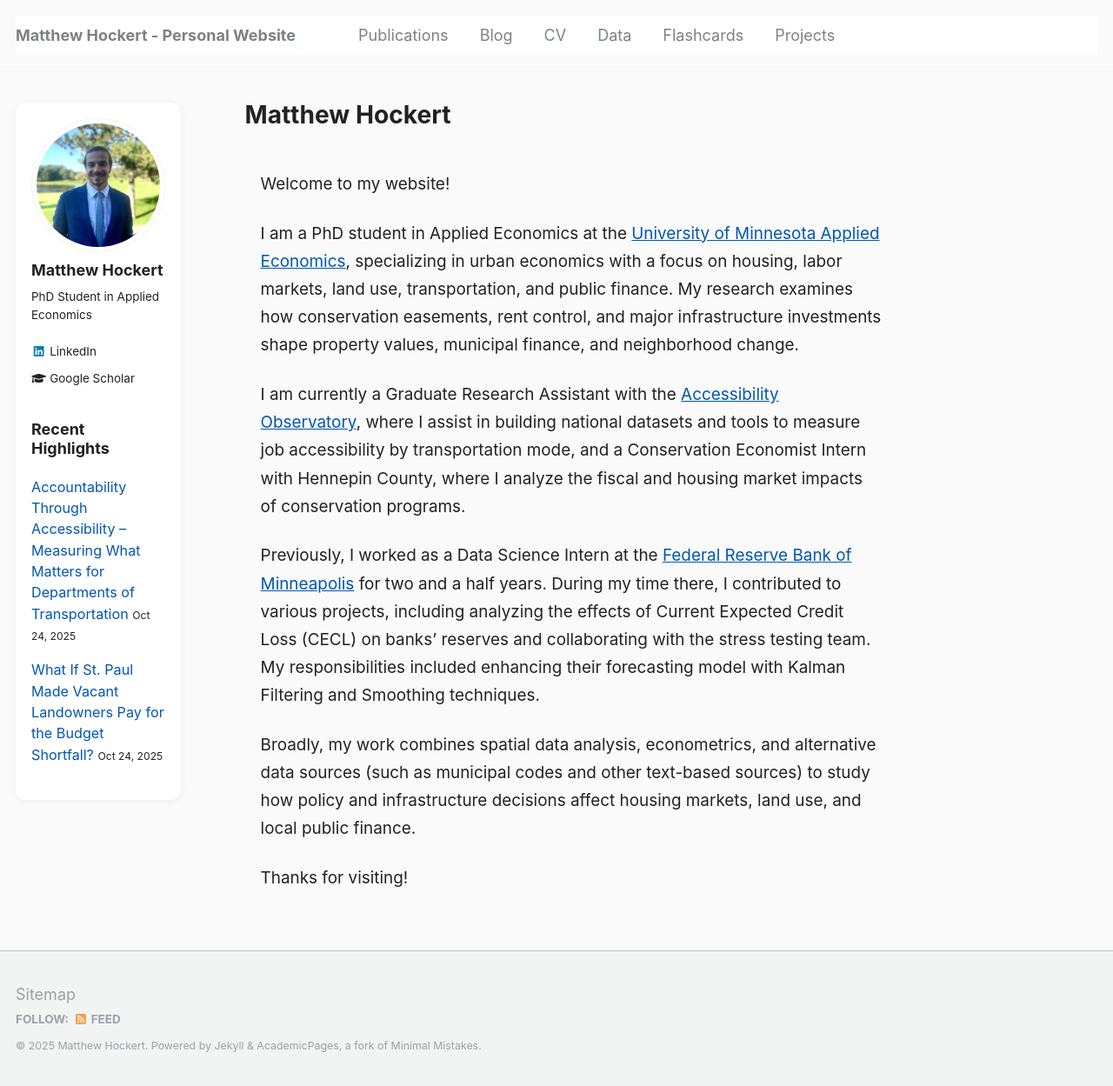
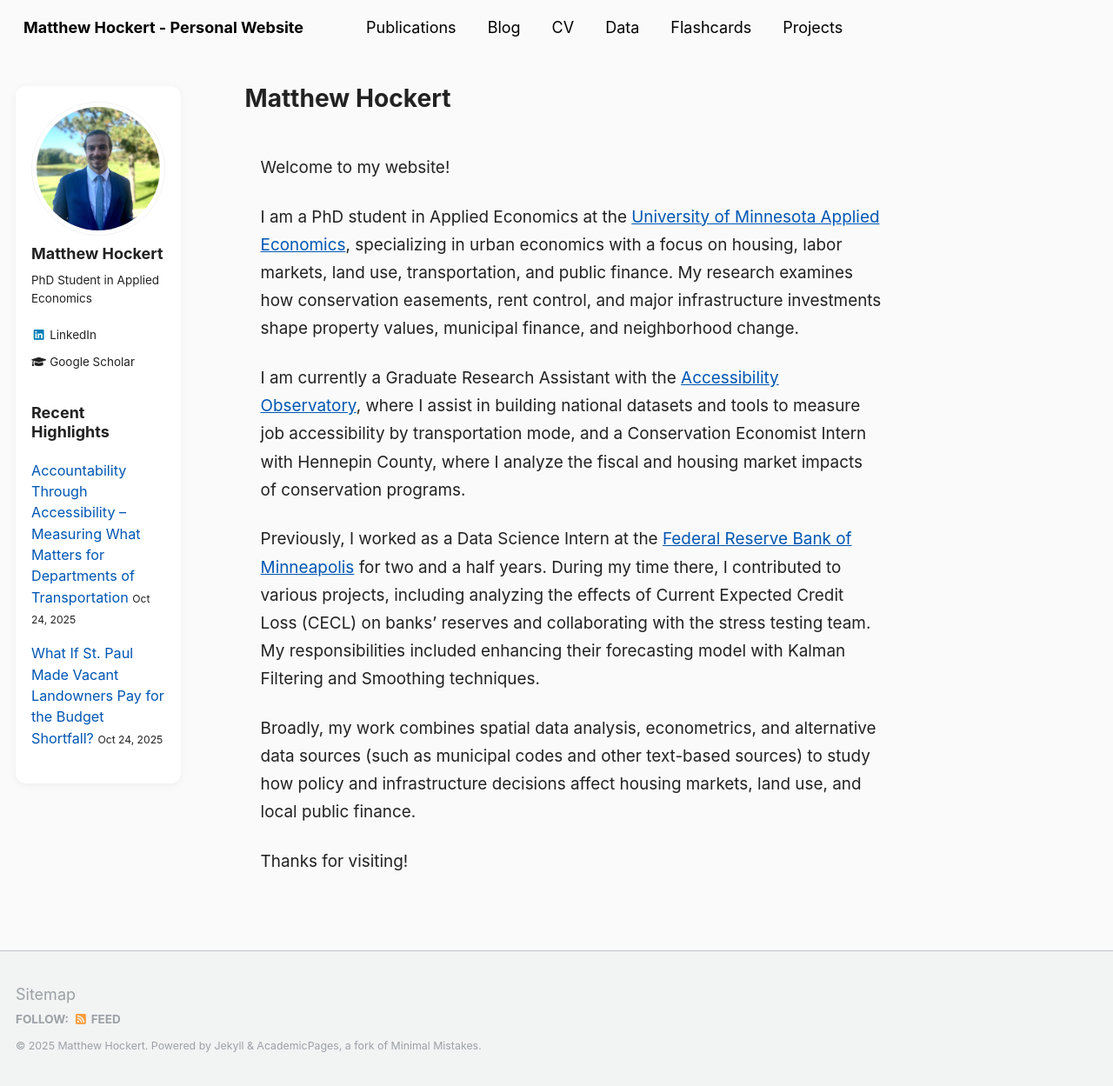
Before and after one commit to MatthewHockert/MatthewHockert.github.io, a Jekyll site: the page built from index.md, in a window 1280 px wide and 1249 px high. Shown: the whole window at 87% size. Built offline with Jekyll 4.4.1, drawn with Linux system fonts in a browser that asks for light colours.

Commit message:
updated colors

```diff
--- a/assets/css/custom.css
+++ b/assets/css/custom.css
@@ -52,7 +52,7 @@
 
 a:hover {
   color: #0078ff;
-  border-bottom: 1px solid #0078ff;
+  border-bottom: 1px none #005bc2;
 }
 
 /* Headings */
@@ -60,14 +60,16 @@
   transition: color 0.3s ease;
 }
 
-h1:hover, h2:hover, h3:hover {
-  color: #0078ff;
+h1 a:hover,
+h2 a:hover,
+h3 a:hover {
+  border-bottom: 1px none #0078ff !important;
 }
 
 /* Subtle arrow animation */
 h2:hover::after {
-  content: " →";
-  transition: all 0.3s ease;
+  content: " *";
+  transition: all 0.1s ease;
   color: #0078ff;
 }
 
@@ -91,3 +93,58 @@
   padding-bottom: 0.2em;
   margin-bottom: 0.8em;
 }
+/* Fix white strip inside header */
+.masthead__inner-wrap {
+  background-color: #1c1c1c !important; /* same as header */
+  color: #cccccc !important;
+}
+
+/* Ensure nav text stays visible */
+.masthead__menu-item a,
+.site-title {
+  color: #cccccc !important;
+}
+
+.masthead__menu-item a:hover,
+.site-title:hover {
+  color: #ffffff !important;
+}
+
+/* full-width dark masthead */
+.masthead {
+  background: #fafafa !important;
+  border-bottom: none !important;
+}
+
+/* kill the centered white box */
+.masthead__inner-wrap {
+  background: transparent !important;
+  max-width: 100% !important;
+  margin: 0 !important;
+  padding: 0.5rem 1.5rem !important;
+}
+
+/* the actual nav bar that was still white */
+.greedy-nav {
+  background: transparent !important;
+  box-shadow: none !important;
+}
+
+/* links */
+.masthead__menu-item a,
+.masthead__menu-item--lg > a,
+.site-title {
+  color: #000000 !important;
+}
+
+/* hover + active */
+.masthead__menu-item a:hover,
+.masthead__menu-item a:focus,
+.masthead__menu-item a:active {
+  color: #011e3a !important;
+}
+
+/* optional: keep the page content from touching the top */
+.page, .page__inner-wrap {
+  background: transparent;
+}
```
